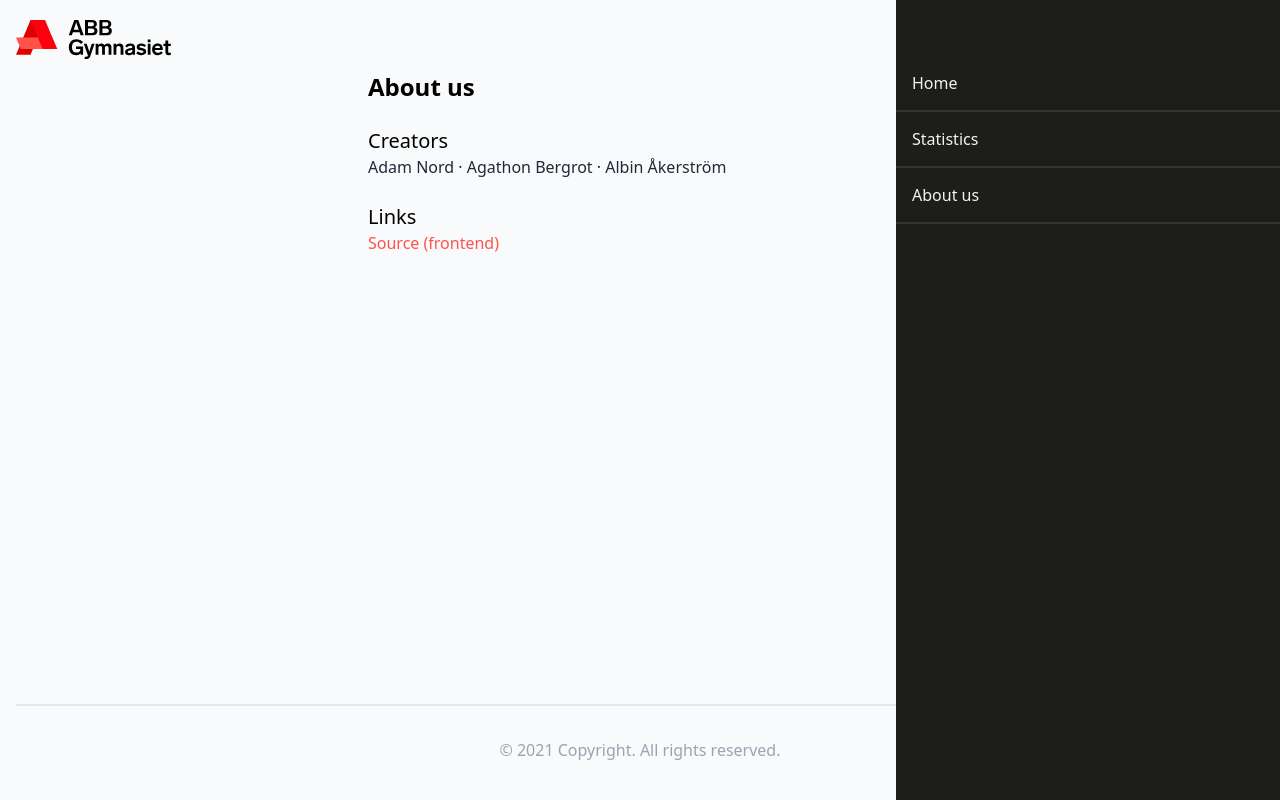
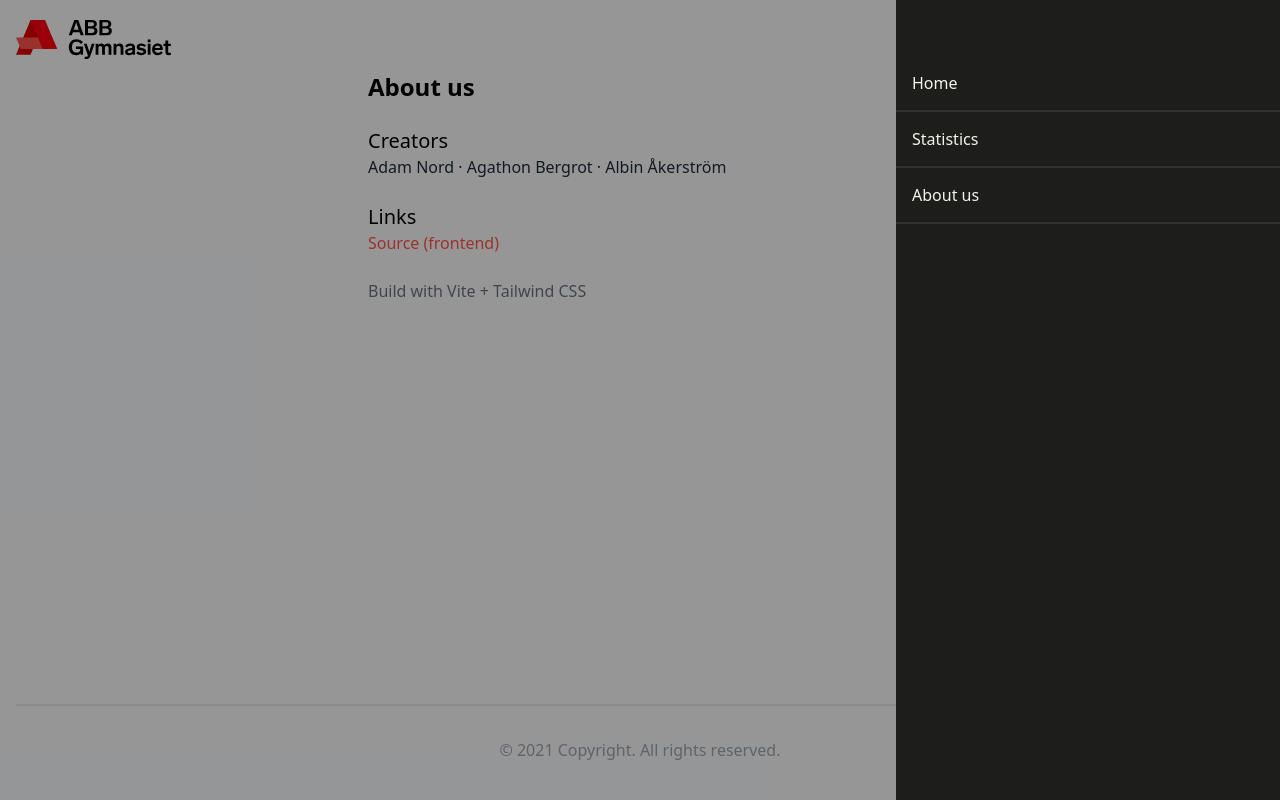
Before and after one commit to abbadanor/abb-prints, a Vue app: page /about in a window 1280 px wide. Both pictures are taken after a click on the button 1248 px from the left and 35 px from the top of the page. Built offline with nearby package versions, Linux system fonts and the light colour scheme; some icons are missing.

Commit message:
removed bloat

```diff
--- a/package.json
+++ b/package.json
@@ -9,7 +9,6 @@
   "dependencies": {
     "@headlessui/vue": "^1.4.3",
     "@heroicons/vue": "^1.0.5",
-    "@vueuse/core": "^7.5.3",
     "axios": "^0.25.0",
     "pinia": "^2.0.9",
     "vue": "^3.2.25",
--- a/src/App.vue
+++ b/src/App.vue
@@ -1,8 +1,6 @@
 <template>
   <div class="min-h-screen relative overflow-hidden pb-24">
-    <transition name="fade">
-      <Sidebar v-if="store.sidebar"></Sidebar>
-    </transition>
+    <Sidebar></Sidebar>
     <Header></Header>
     <div class="max-w-xl w-full mx-auto px-4">
       <router-view></router-view>
@@ -28,14 +26,4 @@ body {
 .global-text {
   @apply text-gray-900;
 }
-
-.fade-enter-active,
-.fade-leave-active {
-  transition: all 0.25s;
-}
-.fade-enter-from,
-.fade-leave-to {
-  opacity: 0;
-  transform: translateX(100%);
-}
 </style>
--- a/src/components/Sidebar.vue
+++ b/src/components/Sidebar.vue
@@ -1,8 +1,12 @@
 <template>
+  <transition appear name="fade">
     <div
-    ref="target"
-    class="absolute top-0 right-0 bg-abb-500 w-3/4 max-w-sm h-screen z-10"
+      v-if="store.sidebar"
+      class="absolute top-0 w-full h-screen z-10 flex justify-between bg-black/[0.4]"
     >
+      <div @click="store.sidebar = false" class="h-full w-4/12"></div>
+      <transition appear name="slide">
+        <div class="h-full bg-abb-500 w-full max-w-sm">
           <div class="flex h-14 items-center justify-end w-full">
             <button
               @click="store.sidebar = false"
@@ -14,33 +18,47 @@
           <router-link to="/" @click="store.sidebar = false">
             <div
               class="w-full h-14 flex items-center p-4 border-abb-400 text-abb-400 border-b-2 border-opacity-10"
-      >
-        Home
-      </div>
+            >Home</div>
           </router-link>
           <router-link to="/statistics" @click="store.sidebar = false">
             <div
               class="w-full h-14 flex items-center p-4 border-abb-400 text-abb-400 border-b-2 border-opacity-10"
-      >
-        Statistics
-      </div>
+            >Statistics</div>
           </router-link>
           <router-link to="/about" @click="store.sidebar = false">
             <div
               class="w-full h-14 flex items-center p-4 border-abb-400 text-abb-400 border-b-2 border-opacity-10"
-      >
-        About us
-      </div>
+            >About us</div>
           </router-link>
         </div>
+      </transition>
+    </div>
+  </transition>
 </template>
 
 <script lang="ts" setup>
-import { ref } from "vue";
-import { onClickOutside } from "@vueuse/core";
-import { XIcon } from "@heroicons/vue/outline/index.js";
-import { useStore } from "../store";
-const target = ref(null);
-const store = useStore();
-onClickOutside(target, (event) => (store.sidebar = false));
+import { XIcon } from "@heroicons/vue/outline/index.js"
+import { useStore } from "../store"
+const store = useStore()
 </script>
+
+<style>
+.slide-enter-active,
+.slide-leave-active {
+  transition: all 0.15s;
+}
+.slide-enter-from,
+.slide-leave-to {
+  opacity: 0;
+  transform: translateX(100%);
+}
+
+.fade-enter-active,
+.fade-leave-active {
+  transition: all 0.25s;
+}
+.fade-enter-from,
+.fade-leave-to {
+  opacity: 0;
+}
+</style>
--- a/src/pages/About.vue
+++ b/src/pages/About.vue
@@ -1,17 +1,24 @@
 <template>
-  <div class="">
+  <div class>
     <h1 class="font-semibold text-2xl">About us</h1>
     <br />
     <h2 class="text-xl">Creators</h2>
-    <p class="text-gray-800">
-      Adam Nord &middot; Agathon Bergrot &middot; Albin Åkerström
-    </p>
+    <p class="text-gray-800">Adam Nord &middot; Agathon Bergrot &middot; Albin Åkerström</p>
     <br />
     <h2 class="text-xl">Links</h2>
     <a
       class="text-abb-300 hover:text-abb-100"
       href="https://github.com/abbadanor/abb-prints"
-      >Source (frontend)</a
-    >
+    >Source (frontend)</a>
+    <br />
+    <br />
+    <p class="text-gray-500">Build with Vite + Tailwind CSS</p>
   </div>
 </template>
+
+<script lang="ts" setup>
+const epa = 3
+if (epa === 3) {
+  console.log("ja den äre tre.")
+}
+</script>
--- a/src/pages/Index.vue
+++ b/src/pages/Index.vue
@@ -1,9 +1,11 @@
 <template>
-  <div class="">
+  <div class>
     <RadioGroup v-model="selected">
-      <RadioGroupLabel as="h1" class="font-semibold text-lg mb-1">{{
-        availableQuestions[question].question
-      }}</RadioGroupLabel>
+      <RadioGroupLabel as="h1" class="font-semibold text-lg mb-1">
+        {{
+          availableQuestions[question].question
+        }}
+      </RadioGroupLabel>
       <div class="space-y-2">
         <RadioGroupOption
           as="template"
@@ -28,27 +30,19 @@
                     as="p"
                     :class="checked ? 'text-white' : 'text-gray-900'"
                     class="font-medium"
-                  >
-                    {{ q.title }}
-                  </RadioGroupLabel>
+                  >{{ q.title }}</RadioGroupLabel>
                   <RadioGroupDescription
                     as="span"
                     :class="checked ? 'text-sky-100' : 'text-gray-500'"
                     class="inline"
                   >
-                    <span> {{ q.description }}</span>
+                    <span>{{ q.description }}</span>
                   </RadioGroupDescription>
                 </div>
               </div>
               <div v-show="checked" class="flex-shrink-0 text-white">
                 <svg class="w-6 h-6" viewBox="0 0 24 24" fill="none">
-                  <circle
-                    cx="12"
-                    cy="12"
-                    r="12"
-                    fill="#fff"
-                    fill-opacity="0.2"
-                  />
+                  <circle cx="12" cy="12" r="12" fill="#fff" fill-opacity="0.2" />
                   <path
                     d="M7 13l3 3 7-7"
                     stroke="#fff"
@@ -68,15 +62,11 @@
         class="bg-white text-sm font-medium text-black px-5 py-2 rounded-lg shadow-md cursor-pointer focus:outline-none"
         :class="question == 0 ? 'invisible' : ''"
         @click="previous()"
-      >
-        Backward
-      </button>
+      >Backward</button>
       <button
         class="bg-abb-300 text-sm font-medium text-white px-5 py-2 rounded-lg shadow-md cursor-pointer focus:outline-none"
         @click="isDone ? done() : next()"
-      >
-        {{ isDone ? "Done" : "Forward" }}
-      </button>
+      >{{ isDone ? "Done" : "Forward" }}</button>
     </div>
   </div>
 </template>
@@ -92,7 +82,7 @@ import {
 } from "@headlessui/vue";
 import questionsJson from "../assets/questions.json";
 import { Question } from "../interfaces/Question";
-import axios, { AxiosError } from "axios";
+import axios from "axios";
 
 const router = useRouter();
 const questions = ref<Question[]>(questionsJson);
@@ -229,7 +219,7 @@ async function postSurvey() {
   }
   console.log("Posting...");
   try {
-    await axios.post("https://printer-success-api.herokuapp.com/", body);
+    //await axios.post("https://printer-success-api.herokuapp.com/", body);
     console.log("Post success!");
   } catch (error: any) {
     console.log("Post error!");
```
Lines whose indentation alone changed are shown as unchanged.
